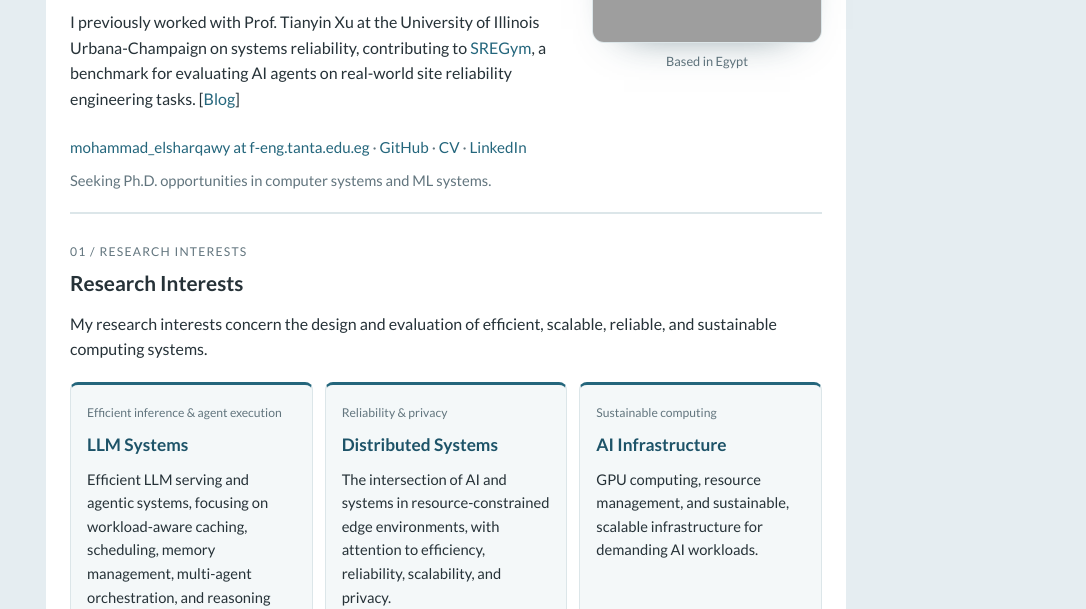
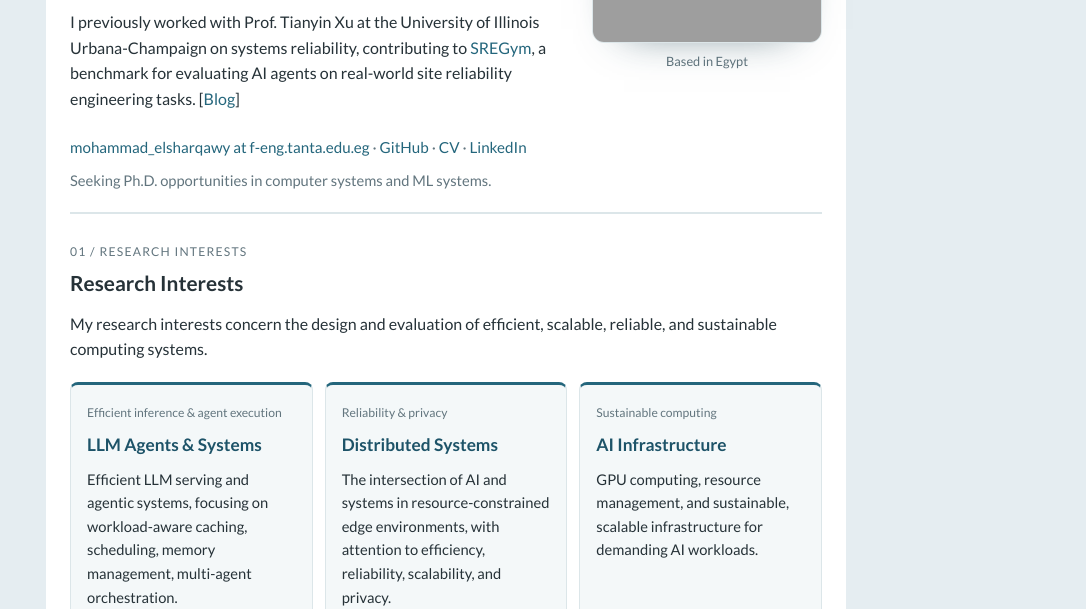
Before and after one commit to MohammadElsharqawy/MohammadElsharqawy.github.io, a website built with Vite: page index.html in a window 1280 px wide. Shown: the part 343-952 px from the top of the page, without its empty margins (194-1280 px from the left). Built offline with nearby package versions, Linux system fonts and the light colour scheme; grey boxes are pictures that could not be loaded.

Commit message:
update CV & index.html

```diff
--- a/index.html
+++ b/index.html
@@ -4,12 +4,12 @@
   <meta charset="utf-8">
   <meta name="viewport" content="width=device-width, initial-scale=1">
   <title>Mohammad Elsharqawy</title>
-  <meta name="description" content="Mohammad Elsharqawy — Teaching Assistant and Computer Engineering researcher working on efficient, reliable, and scalable ML systems and cloud infrastructure reliability.">
+  <meta name="description" content="Mohammad Elsharqawy — Teaching Assistant and Computer Engineering researcher working on efficient, reliable, and scalable LLM agents and systems, distributed systems, and AI infrastructure.">
   <meta name="author" content="Mohammad Elsharqawy">
 
   <meta property="og:type" content="profile">
   <meta property="og:title" content="Mohammad Elsharqawy">
-  <meta property="og:description" content="LLM Systems · Distributed Systems · AI Infrastructure">
+  <meta property="og:description" content="LLM Agents &amp; Systems · Distributed Systems · AI Infrastructure">
   <meta property="og:image" content="%BASE_URL%images/Mohammad_Elsharqawy.jpeg">
 
   <link rel="icon" type="image/svg+xml" href="%BASE_URL%favicon.svg">
@@ -17,8 +17,6 @@
   <link href="https://fonts.googleapis.com/css2?family=Lato:wght@400;700&display=swap" rel="stylesheet">
 
   <link rel="stylesheet" href="./styles.css">
-
-
   <script type="module" src="./script.js"></script>
 </head>
 
@@ -67,14 +65,13 @@
       </div>
 
       <p class="contact">
-     <a href="mailto:mohammad_elsharqawy@f-eng.tanta.edu.eg">mohammad_elsharqawy at f-eng.tanta.edu.eg</a> ·
-      <a href="https://github.com/MohammadElsharqawy" target="_blank" rel="noopener">GitHub</a> ·
-      <a class="button button-small nav-cv" href="%BASE_URL%documents/Mohammad_Elsharqawy_CV.pdf" target="_blank" rel="noopener noreferrer">CV </a> ·
-      <a href="https://www.linkedin.com/in/mohammad-elsharqawy-a86991190/" target="_blank" rel="noopener">LinkedIn</a>
+        <a href="mailto:mohammad_elsharqawy@f-eng.tanta.edu.eg">mohammad_elsharqawy at f-eng.tanta.edu.eg</a> ·
+        <a href="https://github.com/MohammadElsharqawy" target="_blank" rel="noopener">GitHub</a> ·
+        <a class="button button-small nav-cv" href="%BASE_URL%documents/Mohammad_Elsharqawy_CV.pdf" target="_blank" rel="noopener noreferrer">CV </a> ·
+        <a href="https://www.linkedin.com/in/mohammad-elsharqawy-a86991190/" target="_blank" rel="noopener">LinkedIn</a>
       </p>
       <p class="status">Seeking Ph.D. opportunities in computer systems and ML systems.</p>
-      </header>
-
+    </header>
 
     <main>
       <section id="interests" aria-labelledby="interests-title">
@@ -84,11 +81,11 @@
         <div class="research-grid">
           <article class="research-card">
             <p class="research-label">Efficient inference & agent execution</p>
-            <h3>LLM Systems</h3>
+            <h3>LLM Agents &amp; Systems</h3>
             <p>
               Efficient LLM serving and agentic systems, focusing on
               workload-aware caching, scheduling, memory management,
-              multi-agent orchestration, and reasoning reuse.
+              multi-agent orchestration.
             </p>
             <p class="research-tags">
               LLM serving · Agentic AI · KV-cache ·
@@ -277,7 +274,5 @@
       <p>New Administrative Capital, Egypt · © 2026 Mohammad Elsharqawy</p>
     </footer>
   </div>
-
-
 </body>
 </html>
```
Also changed, not shown: 1 other file.
